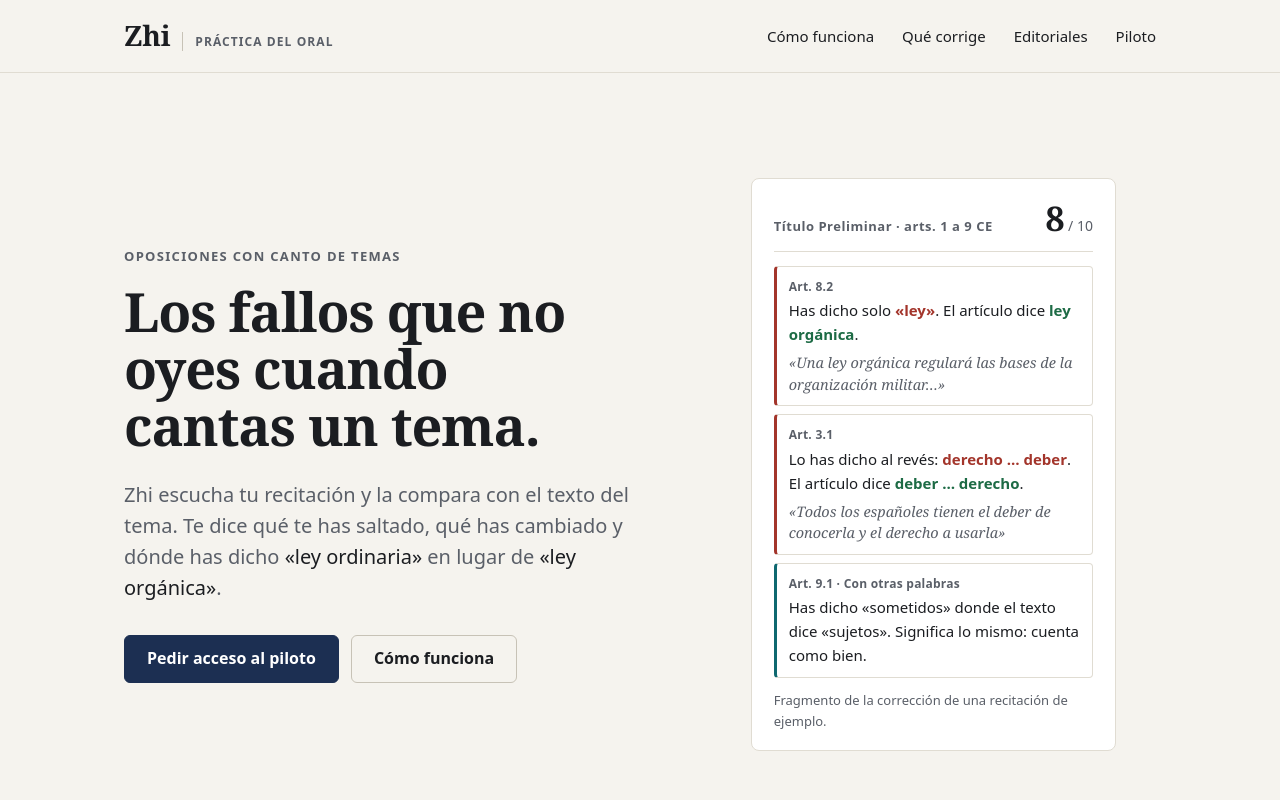
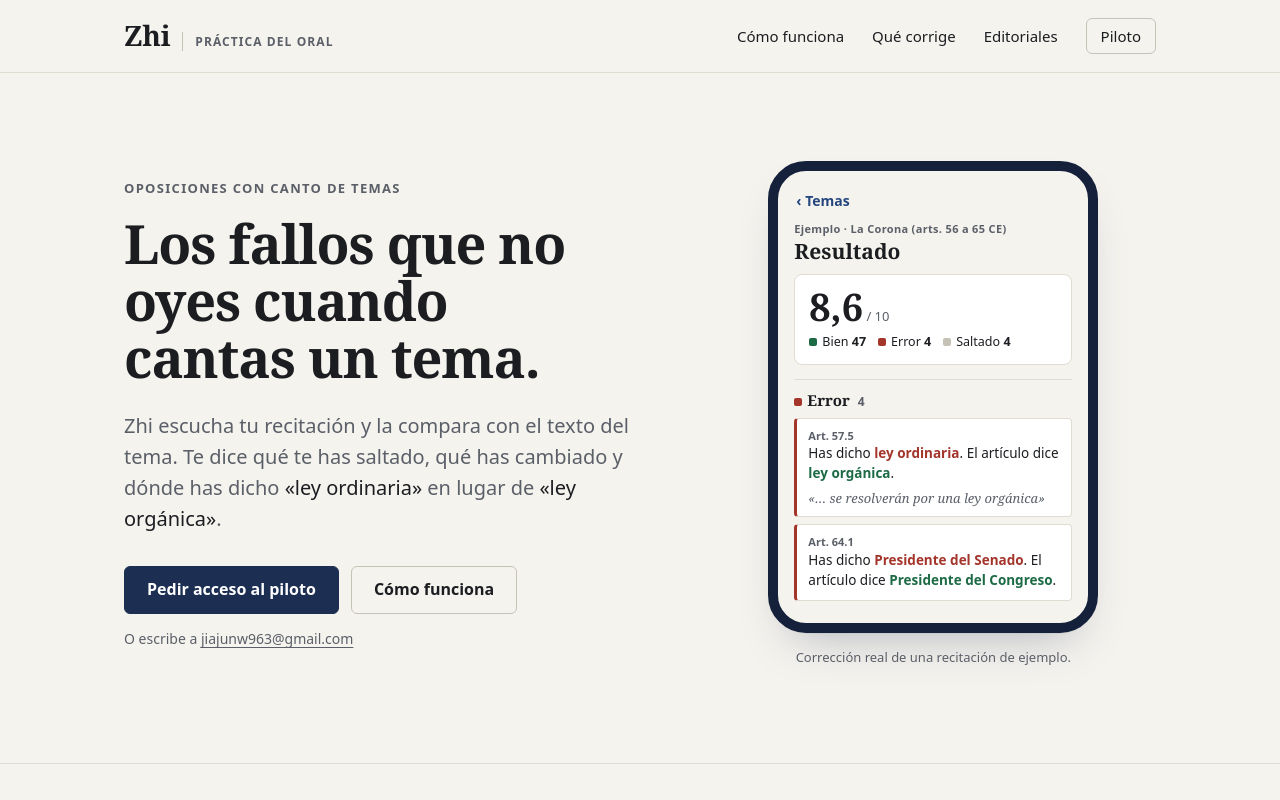
Before and after one commit to YAYUUUN/zhi-oposiciones, a plain HTML site: page index.html in a window 1280 px wide. Shown: the top 800 px of the page. Drawn offline with Linux system fonts and the light colour scheme.

Commit message:
Landing según las heurísticas de Nielsen: móvil de muestra, banda de qué corrige, correo visible, preguntas frecuentes, menos secciones

```diff
--- a/estilos.css
+++ b/estilos.css
@@ -172,6 +172,66 @@ p { margin: 0 0 14px; }
 .documento p, .documento li { color: var(--suave); }
 .documento .fecha { font-size: 14px; color: var(--suave); margin-bottom: 32px; }
 
+
+/* ---------- Móvil de muestra (pantalla de resultado de la app, en HTML) ---------- */
+.telefono { margin: 0; justify-self: center; width: 100%; max-width: 330px; }
+.pantalla {
+  border: 10px solid #15213a;
+  border-radius: 38px;
+  background: #f5f3ee;
+  color: #1b1d21;
+  padding: 18px 16px 22px;
+  box-shadow: 0 1px 0 rgba(0,0,0,.04), 0 24px 48px -24px rgba(28,47,82,.35);
+  font-size: 14px;
+  line-height: 1.45;
+}
+.app-barra { display: flex; justify-content: space-between; font-weight: 600; color: #24467d; font-size: 14px; padding: 2px 2px 10px; }
+.app-materia { margin: 0; font-size: 11px; font-weight: 600; letter-spacing: .03em; color: #5a5f68; }
+.app-titulo { margin: 2px 0 10px; font: 600 21px/1.2 var(--serif); }
+.app-nota { display: block; background: #fff; border: 1px solid #e0dcd2; border-radius: 8px; padding: 12px 14px; }
+.app-nota .cifra { display: block; font: 600 38px/1 var(--serif); }
+.app-nota .cifra small { font: 500 13px var(--sans); color: #5a5f68; }
+.app-nota .cifras { display: flex; flex-wrap: wrap; gap: 2px 12px; margin-top: 8px; font-size: 12.5px; font-weight: 500; }
+.pantalla i { display: inline-block; width: 8px; height: 8px; border-radius: 2px; margin-right: 5px; vertical-align: 0; }
+.pantalla i.dicho { background: #1d6b45; } .pantalla i.error { background: #a3352b; } .pantalla i.saltado { background: #c7c2b6; }
+.app-apartado { margin: 14px 0 8px; padding-top: 10px; border-top: 1px solid #e0dcd2; font: 600 15px var(--serif); }
+.app-apartado b { font: 600 12px var(--sans); color: #5a5f68; margin-left: 4px; }
+.app-fallo { background: #fff; border: 1px solid #e0dcd2; border-left: 3px solid #a3352b; border-radius: 4px; padding: 9px 11px; margin-top: 7px; font-size: 13.5px; }
+.app-fallo .ref { display: block; font-size: 11px; font-weight: 600; color: #5a5f68; margin-bottom: 1px; }
+.app-fallo mark { background: none; color: #a3352b; font-weight: 600; }
+.app-fallo mark.bien { color: #1d6b45; }
+.app-fallo .cita { display: block; margin-top: 5px; font: italic 13px/1.45 var(--serif); color: #5a5f68; }
+.telefono figcaption { text-align: center; font-size: 13px; color: var(--suave); margin-top: 14px; }
+
+/* ---------- Banda en azul tinta (ritmo visual) ---------- */
+.banda { background: #1c2f52; color: #eef1f6; border-top: 0; }
+.banda h2, .banda dt { color: #ffffff; }
+.banda .seccion-cabecera p, .banda dd { color: #c3cbda; }
+.banda .corrige div { border-top-color: rgba(255,255,255,.16); }
+.banda .corrige .error dt::before { background: #ef8a80; }
+.banda .corrige .saltado dt::before { background: #aab1bd; }
+.banda .corrige .incompleto dt::before { background: #e3a656; }
+.banda .corrige .equivalente dt::before { background: #5cc4cc; }
+.banda .aviso { background: rgba(255,255,255,.06); border-left-color: rgba(255,255,255,.35); color: #c3cbda; }
+@media (prefers-color-scheme: dark) { .banda { background: #18233a; } }
+
+/* ---------- Correo visible (por si no hay programa de correo) ---------- */
+.correo-visible { margin: 14px 0 0; font-size: 14px; color: var(--suave); }
+.correo-visible a { color: var(--suave); }
+
+/* ---------- Preguntas frecuentes ---------- */
+.preguntas details { border-top: 1px solid var(--borde); }
+.preguntas details:last-child { border-bottom: 1px solid var(--borde); }
+.preguntas summary { display: flex; align-items: center; min-height: 56px; cursor: pointer; list-style: none; font: 600 18px/1.35 var(--serif); }
+.preguntas summary::-webkit-details-marker { display: none; }
+.preguntas summary::after { content: "+"; margin-left: auto; padding-left: 16px; font: 400 22px var(--sans); color: var(--suave); }
+.preguntas details[open] summary::after { content: "–"; }
+.preguntas p { color: var(--suave); margin: 0 0 18px; max-width: 40em; }
+
+/* Piloto en la navegación: el destino principal, como enlace marcado */
+nav a.nav-piloto { padding: 7px 14px; border: 1px solid var(--borde-fuerte); border-radius: 6px; }
+nav a.nav-piloto:hover { border-color: var(--texto); text-decoration: none; }
+
 /* ---------- Pantallas medianas y móvil ---------- */
 @media (max-width: 900px) {
   .portada .ancho, .seccion-cabecera, .dos { grid-template-columns: 1fr; gap: 40px; }
@@ -192,6 +252,8 @@ p { margin: 0 0 14px; }
   .portada { padding: 48px 0 64px; }
   .seccion { padding: 64px 0; }
   .acciones .boton { flex: 1 1 100%; }
+  .telefono { max-width: 300px; }
   .muestra { padding: 18px 16px 14px; }
   .cierre { padding: 64px 0; }
 }
+.cierre .correo-visible { font-size: 14px; margin-top: 14px; }
--- a/index.html
+++ b/index.html
@@ -10,7 +10,7 @@
   <meta property="og:locale" content="es_ES">
   <meta name="theme-color" content="#1c2f52">
   <link rel="icon" href="icono.svg" type="image/svg+xml">
-  <link rel="stylesheet" href="estilos.css?v=1">
+  <link rel="stylesheet" href="estilos.css?v=2">
 </head>
 <body>
   <a class="saltar" href="#contenido">Saltar al contenido</a>
@@ -26,7 +26,7 @@
           <li><a href="#como">Cómo funciona</a></li>
           <li><a href="#corrige">Qué corrige</a></li>
           <li><a href="#editoriales">Editoriales</a></li>
-          <li><a href="#piloto">Piloto</a></li>
+          <li><a href="#piloto" class="nav-piloto">Piloto</a></li>
         </ul>
       </nav>
     </div>
@@ -43,30 +43,34 @@
             <a class="boton primario" href="mailto:jiajunw963@gmail.com?subject=Piloto%20de%20Zhi">Pedir acceso al piloto</a>
             <a class="boton" href="#como">Cómo funciona</a>
           </div>
+          <p class="correo-visible">O escribe a <a href="mailto:jiajunw963@gmail.com">jiajunw963@gmail.com</a></p>
         </div>
 
-        <figure class="muestra" aria-label="Ejemplo de corrección">
-          <div class="muestra-cabecera">
-            <span class="muestra-tema">Título Preliminar · arts. 1 a 9 CE</span>
-            <span class="muestra-nota">8<small> / 10</small></span>
+        <figure class="telefono" aria-label="Pantalla de resultado de Zhi en un móvil">
+          <div class="pantalla">
+            <div class="app-barra"><span>‹ Temas</span></div>
+            <p class="app-materia">Ejemplo · La Corona (arts. 56 a 65 CE)</p>
+            <p class="app-titulo">Resultado</p>
+            <div class="app-nota">
+              <span class="cifra">8,6<small> / 10</small></span>
+              <span class="cifras">
+                <span><i class="dicho"></i>Bien <b>47</b></span>
+                <span><i class="error"></i>Error <b>4</b></span>
+                <span><i class="saltado"></i>Saltado <b>4</b></span>
+              </span>
+            </div>
+            <p class="app-apartado"><i class="error"></i>Error <b>4</b></p>
+            <div class="app-fallo">
+              <span class="ref">Art. 57.5</span>
+              Has dicho <mark>ley ordinaria</mark>. El artículo dice <mark class="bien">ley orgánica</mark>.
+              <span class="cita">«… se resolverán por una ley orgánica»</span>
+            </div>
+            <div class="app-fallo">
+              <span class="ref">Art. 64.1</span>
+              Has dicho <mark>Presidente del Senado</mark>. El artículo dice <mark class="bien">Presidente del Congreso</mark>.
+            </div>
           </div>
-          <ul>
-            <li class="error">
-              <span class="ref">Art. 8.2</span>
-              Has dicho solo <mark>«ley»</mark>. El artículo dice <mark class="bien">ley orgánica</mark>.
-              <span class="cita">«Una ley orgánica regulará las bases de la organización militar…»</span>
-            </li>
-            <li class="error">
-              <span class="ref">Art. 3.1</span>
-              Lo has dicho al revés: <mark>derecho … deber</mark>. El artículo dice <mark class="bien">deber … derecho</mark>.
-              <span class="cita">«Todos los españoles tienen el deber de conocerla y el derecho a usarla»</span>
-            </li>
-            <li class="equivalente">
-              <span class="ref">Art. 9.1 · Con otras palabras</span>
-              Has dicho «sometidos» donde el texto dice «sujetos». Significa lo mismo: cuenta como bien.
-            </li>
-          </ul>
-          <figcaption>Fragmento de la corrección de una recitación de ejemplo.</figcaption>
+          <figcaption>Corrección real de una recitación de ejemplo.</figcaption>
         </figure>
       </div>
     </section>
@@ -88,13 +92,13 @@
           </li>
           <li>
             <h3>Repasas lo que has fallado</h3>
-            <p>Cada fallo con su artículo y el texto correcto al lado. El historial te dice qué artículos repasar.</p>
+            <p>Cada fallo con su artículo y el texto correcto al lado. Y si quieres, un simulacro: temas al azar y cronómetro, como el día del examen.</p>
           </li>
         </ol>
       </div>
     </section>
 
-    <section class="seccion" id="corrige" aria-labelledby="corrige-titulo">
+    <section class="seccion banda" id="corrige" aria-labelledby="corrige-titulo">
       <div class="ancho">
         <div class="seccion-cabecera">
           <h2 id="corrige-titulo">Qué corrige</h2>
@@ -119,19 +123,6 @@
           </div>
         </dl>
         <p class="aviso">La corrección es automática y puede equivocarse. Sirve para practicar y no sustituye al preparador.</p>
-      </div>
-    </section>
-
-    <section class="seccion" aria-labelledby="simulacro-titulo">
-      <div class="ancho dos">
-        <h2 id="simulacro-titulo">También en simulacro</h2>
-        <div class="texto">
-          <p><strong>Temas al azar y cronómetro, como el día del examen.</strong> Al terminar, la nota de cada tema y la corrección de todos, uno por uno.</p>
-          <ul class="lista-simple">
-            <li><strong>Tiempo:</strong> cuánto has tardado en cada tema y en el total.</li>
-            <li><strong>Historial:</strong> tus intentos por tema, para ver si mejoras.</li>
-          </ul>
-        </div>
       </div>
     </section>
 
@@ -174,6 +165,31 @@
           <div class="acciones">
             <a class="boton" href="mailto:jiajunw963@gmail.com?subject=Zhi%20para%20editoriales">Escribidnos</a>
           </div>
+          <p class="correo-visible">jiajunw963@gmail.com</p>
+        </div>
+      </div>
+    </section>
+
+    <section class="seccion" id="preguntas" aria-labelledby="preguntas-titulo">
+      <div class="ancho dos">
+        <h2 id="preguntas-titulo">Preguntas frecuentes</h2>
+        <div class="preguntas">
+          <details>
+            <summary>¿Cuánto cuesta?</summary>
+            <p>Durante el piloto, nada.</p>
+          </details>
+          <details>
+            <summary>¿Qué temas hay?</summary>
+            <p>Por ahora, seis temas de Derecho Constitucional sacados del BOE, para judicatura. El objetivo es tener temarios completos de la mano de editoriales.</p>
+          </details>
+          <details>
+            <summary>¿Hay que instalar algo?</summary>
+            <p>No. Se abre en el navegador del móvil o del ordenador, y en el móvil se puede añadir a la pantalla de inicio como una app.</p>
+          </details>
+          <details>
+            <summary>¿Sustituye al preparador?</summary>
+            <p>No. Es para practicar entre sesiones: te dice dónde fallas para que llegues a la sesión con el tema más limpio.</p>
+          </details>
         </div>
       </div>
     </section>
@@ -186,6 +202,7 @@
         <div class="acciones">
           <a class="boton primario" href="mailto:jiajunw963@gmail.com?subject=Piloto%20de%20Zhi">Pedir acceso al piloto</a>
         </div>
+        <p class="correo-visible">O escribe a <a href="mailto:jiajunw963@gmail.com">jiajunw963@gmail.com</a></p>
       </div>
     </section>
   </main>
```
